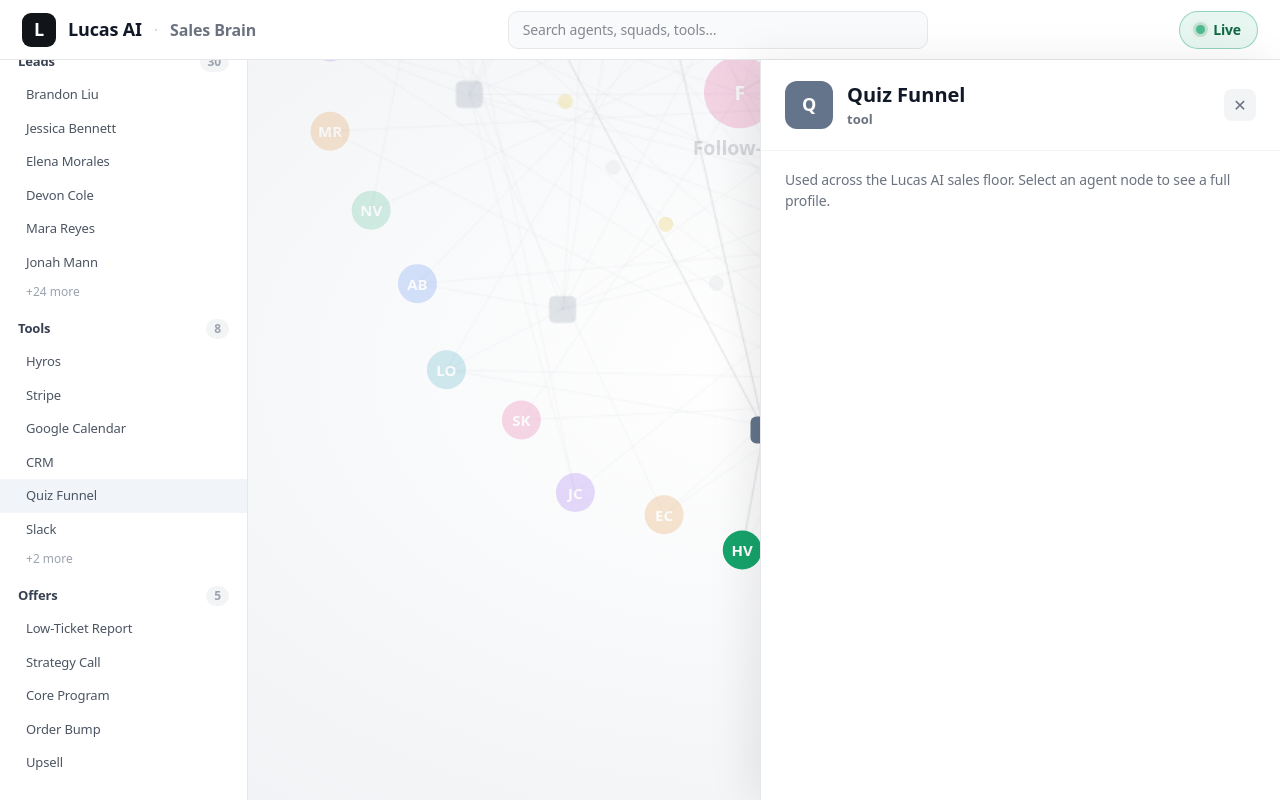
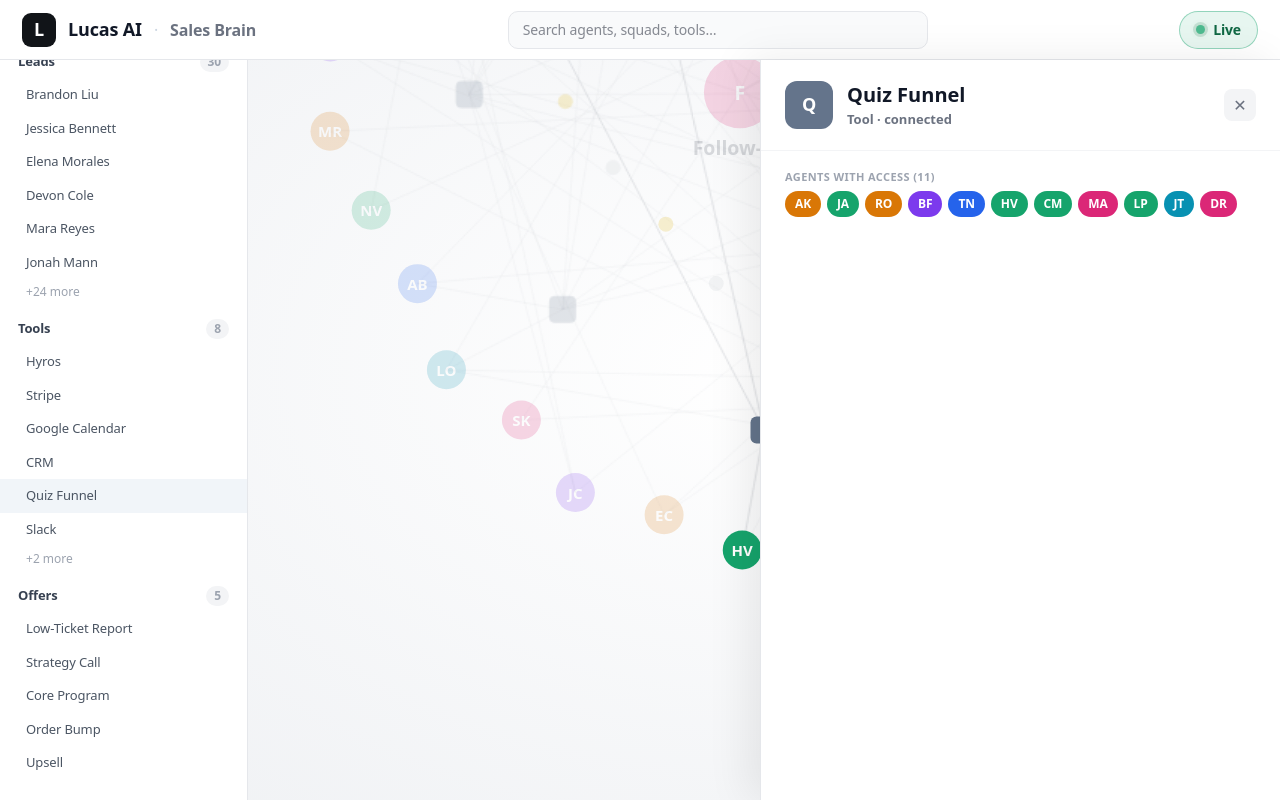
Before and after one commit to lltv28/ads-demos-6-6-2026, a Next.js app: page /brain in a window 1280 px wide. Both pictures are taken after a click on the button "Quiz Funnel". Built offline with nearby package versions, Linux system fonts and the light colour scheme.

Commit message:
feat(brain): tool + offer detail panels

```diff
--- a/components/brain/EntityPanel.tsx
+++ b/components/brain/EntityPanel.tsx
@@ -13,10 +13,36 @@ export default function EntityPanel({ model, id, onClose }: Props) {
   const [tab, setTab] = useState<Tab>('Overview');
   const agent = model.agents.find((a) => a.id === id);
   if (!agent) {
+    const tool = model.tools.find((t) => `node:${t.id}` === id);
+    const offer = model.offers.find((o) => `node:${o.id}` === id);
+    if (tool) {
+      const users = model.agents.filter((a) => a.toolIds.includes(tool.id));
+      return (
+        <Shell title={tool.name} subtitle="Tool · connected" color="#64748b" onClose={onClose}>
+          <Row label={`Agents with access (${users.length})`}>
+            <div style={{ display: 'flex', flexWrap: 'wrap', gap: 6 }}>
+              {users.slice(0, 12).map((u) => <span key={u.id} style={{ fontSize: 12, fontWeight: 700, color: '#fff', background: squadColor(u.squadId), borderRadius: 999, padding: '4px 10px' }}>{u.initials}</span>)}
+              {users.length === 0 && <span style={{ color: '#9ca3af', fontSize: 13 }}>No agents connected.</span>}
+            </div>
+          </Row>
+        </Shell>
+      );
+    }
+    if (offer) {
+      return (
+        <Shell title={offer.name} subtitle={offer.priceUsd ? `Offer · $${offer.priceUsd}` : 'Offer · free'} color="#16A46C" onClose={onClose}>
+          <Row label="Funnel steps">
+            <ol style={{ margin: 0, paddingLeft: 18, color: '#374151', fontSize: 14, lineHeight: 1.8 }}>
+              {offer.steps.map((s) => <li key={s}>{s}</li>)}
+            </ol>
+          </Row>
+        </Shell>
+      );
+    }
     const node = model.nodes.find((n) => n.id === id);
     return (
       <Shell title={node?.label ?? 'Node'} subtitle={node?.type ?? ''} color="#64748b" onClose={onClose}>
-        <p style={{ color: '#6b7280', fontSize: 14 }}>Used across the Lucas AI sales floor. Select an agent node to see a full profile.</p>
+        <p style={{ color: '#6b7280', fontSize: 14 }}>Select an agent node to see a full profile.</p>
       </Shell>
     );
   }
```
